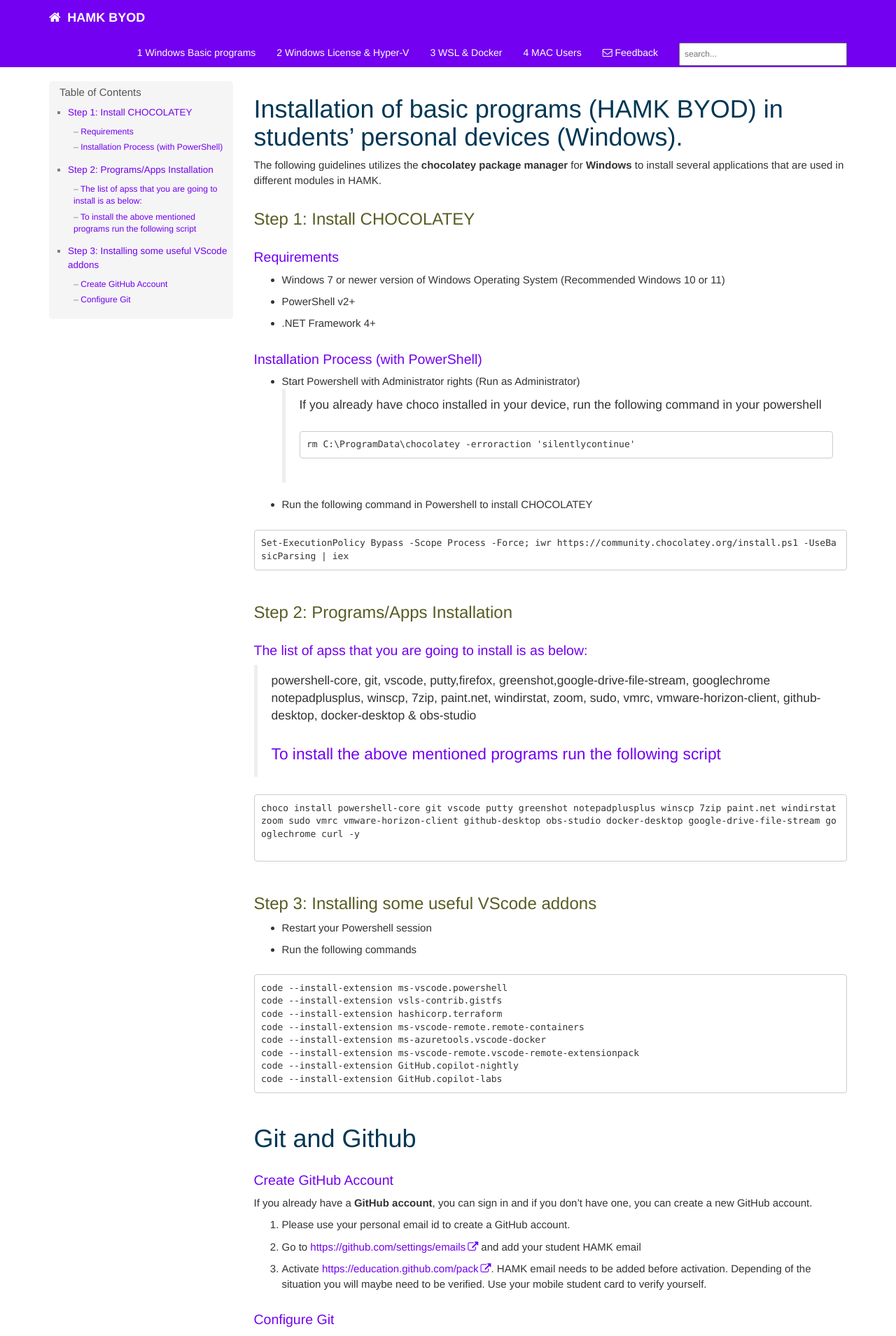
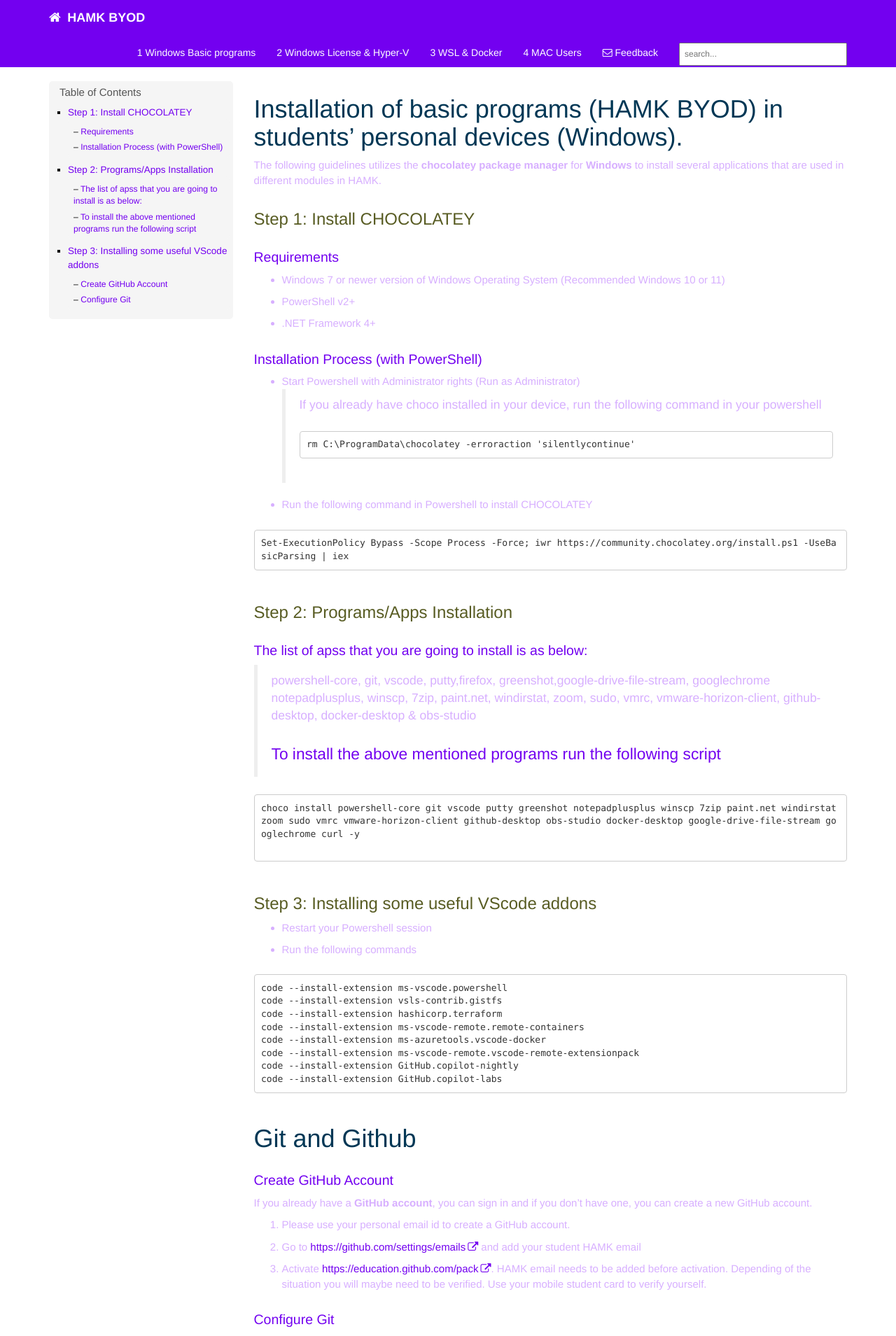
Before and after one commit to tkohonen/tkohonen.github.io, a Jekyll site: the page built from index.md, in a window 1280 px wide. Shown: the top 1909 px of the page at 70% size. Built offline with Jekyll 4.4.1, drawn with Linux system fonts in a browser that asks for light colours; our own code applies the rules of GitHub Pages for plain Markdown files; comment, search, counter and statistics services are not loaded.

Commit message:
Updated custom-style.css

```diff
--- a/css/customstyles.css
+++ b/css/customstyles.css
@@ -1,5 +1,7 @@
 body {
     font-size:15px;
+    color: #D7AFFF;
+
 }
 
 .bs-callout {
@@ -250,7 +252,7 @@ div#toc ul {
     padding: 5px;
     border-radius: 5px;
     max-width: 300px;
-    color: gray;
+    color: black;
 }
 
 div#toc ul li ul {
```
